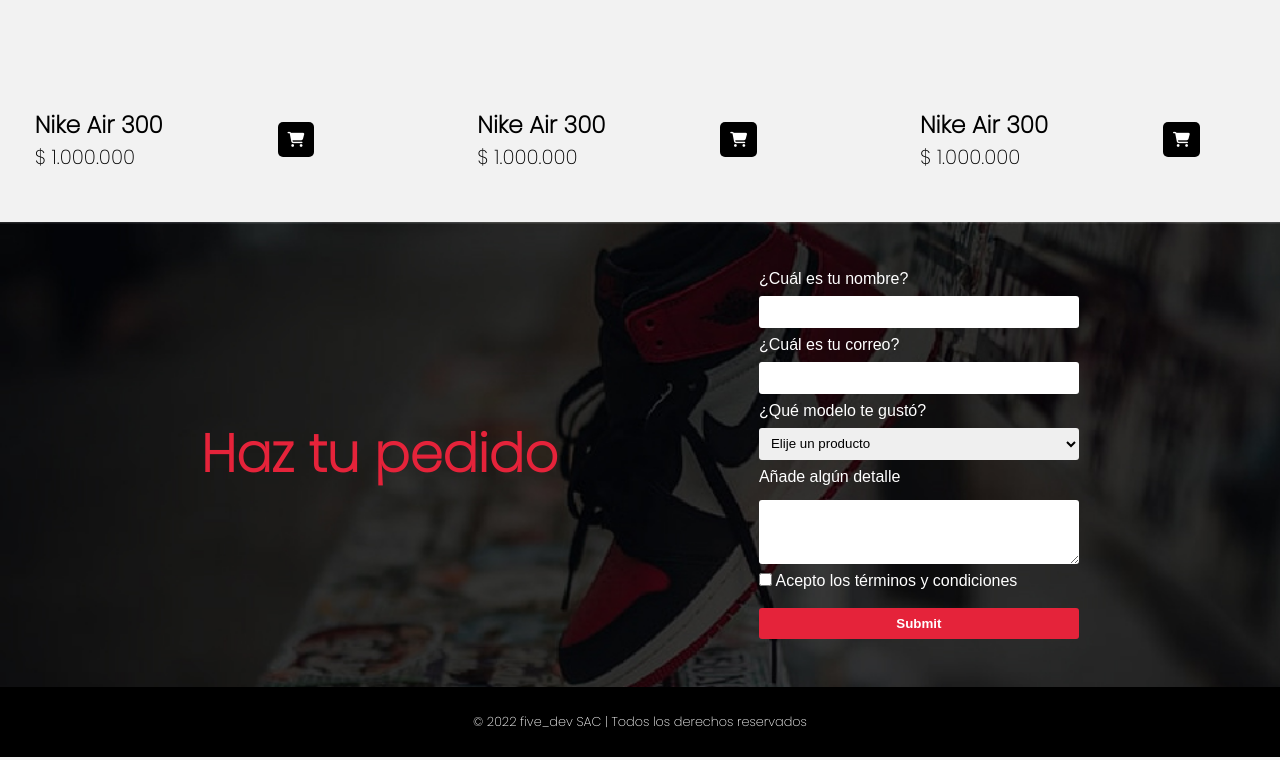
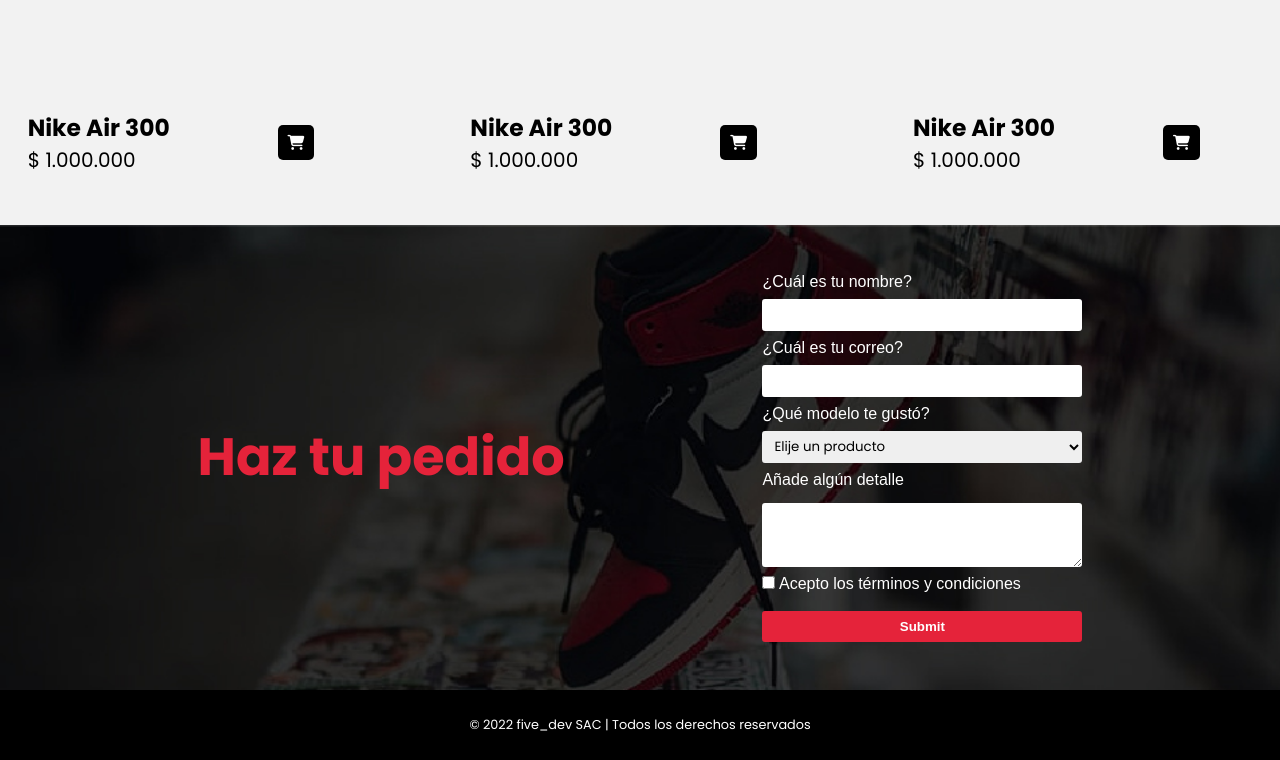
Before and after one commit to JulioMDev/workgroup, a plain HTML site: page index.html in a window 1280 px wide. Shown: the part 2019-2779 px from the top of the page. Drawn offline with Linux system fonts and the light colour scheme; some packages are replaced by stand-ins of ours; a script that the page names is missing.

Commit message:
Hotfix: Arreglos menores
Se agregan algunos atributos para mejor visualización de la web.
Se corrige la importación de la fuente Poppins que no estaba siendo usada.

```diff
--- a/index.html
+++ b/index.html
@@ -8,10 +8,6 @@
     <title>NIKE - Store</title>
     <link rel="stylesheet" href="./style.css">
 
-    <!-- Fuentes -->
-    <link rel="preconnect" href="https://fonts.googleapis.com">
-    <link rel="preconnect" href="https://fonts.gstatic.com" crossorigin>
-    <link href="https://fonts.googleapis.com/css2?family=Poppins:wght@200,300,600&display=swap" rel="stylesheet">
     <!-- Javascript -->
     <script src="/app.js"></script>
     <!-- FontAwesome -->
--- a/style.css
+++ b/style.css
@@ -1,3 +1,6 @@
+/* import font */
+@import url('https://fonts.googleapis.com/css2?family=Poppins:ital,wght@0,100;0,200;0,300;0,400;0,500;0,600;0,700;0,800;0,900;1,100;1,200;1,300;1,400;1,500;1,600;1,700;1,800;1,900&display=swap');
+
 /*Selectores universales, suprimen los estilo predeterminados del navegador*/
 * {
     box-sizing: border-box;
@@ -7,7 +10,10 @@
 }
 
 html {
-    font-family: Arial, Helvetica, sans-serif;
+    font-family: 'Poppins', sans-serif;
+    scroll-behavior: smooth;
+    -webkit-font-smoothing: antialiased;
+    -moz-osx-font-smoothing: grayscale;
 }
 
 body {
@@ -283,6 +289,12 @@ header {
     border-radius: 3px;
     border: 0;
     padding: 0 0.5rem;
+    font-family: 'Poppins', sans-serif;
+}
+
+.input_form:focus {
+    outline: none;
+    outline: 2px solid #E5233A;
 }
 
 .text_area_form {
@@ -291,6 +303,9 @@ header {
     border-radius: 3px;
     margin-top: 6px;
     border: 0;
+    font-family: 'Poppins', sans-serif;
+    outline: none;
+    padding: 0.3rem 0.5rem;
 }
 
 .text_area_form:focus {
```
